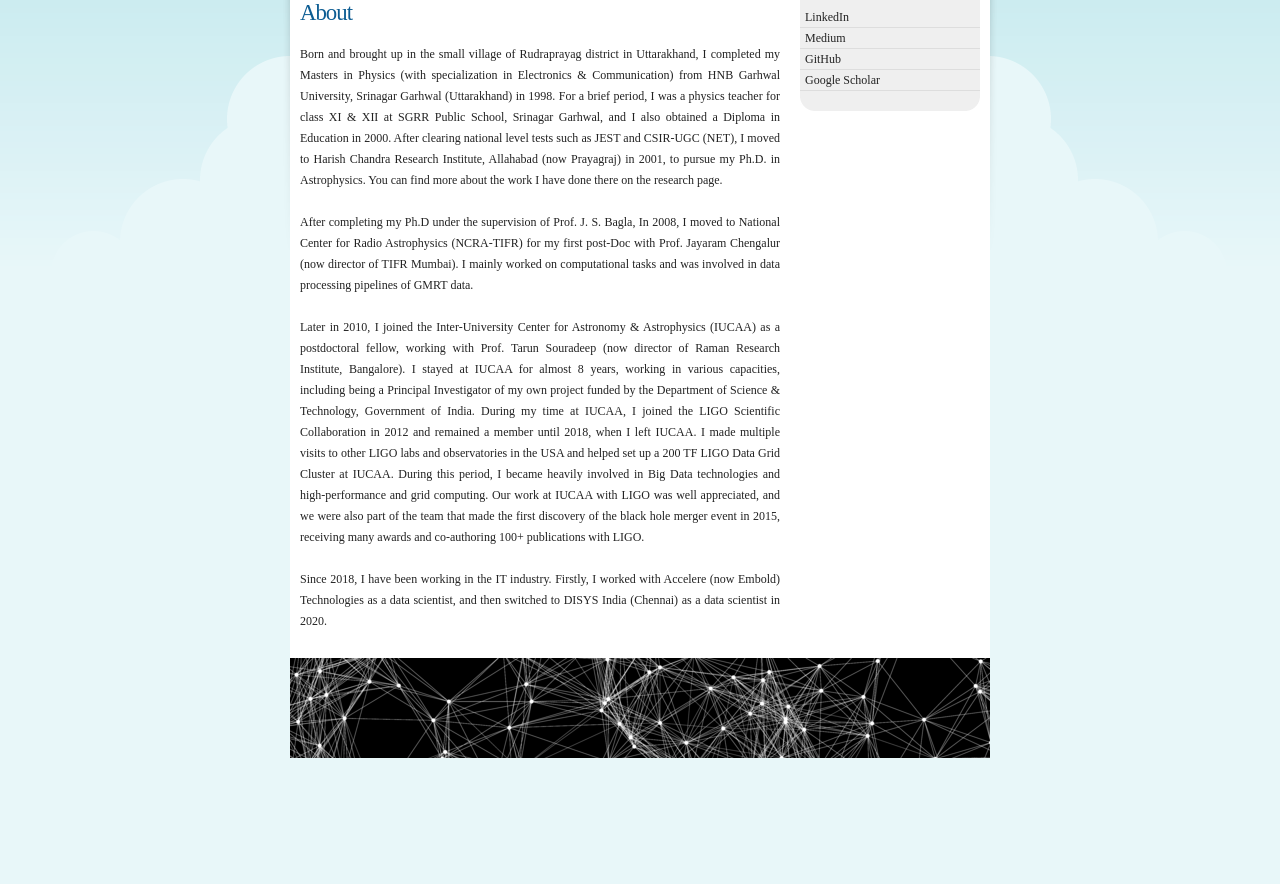
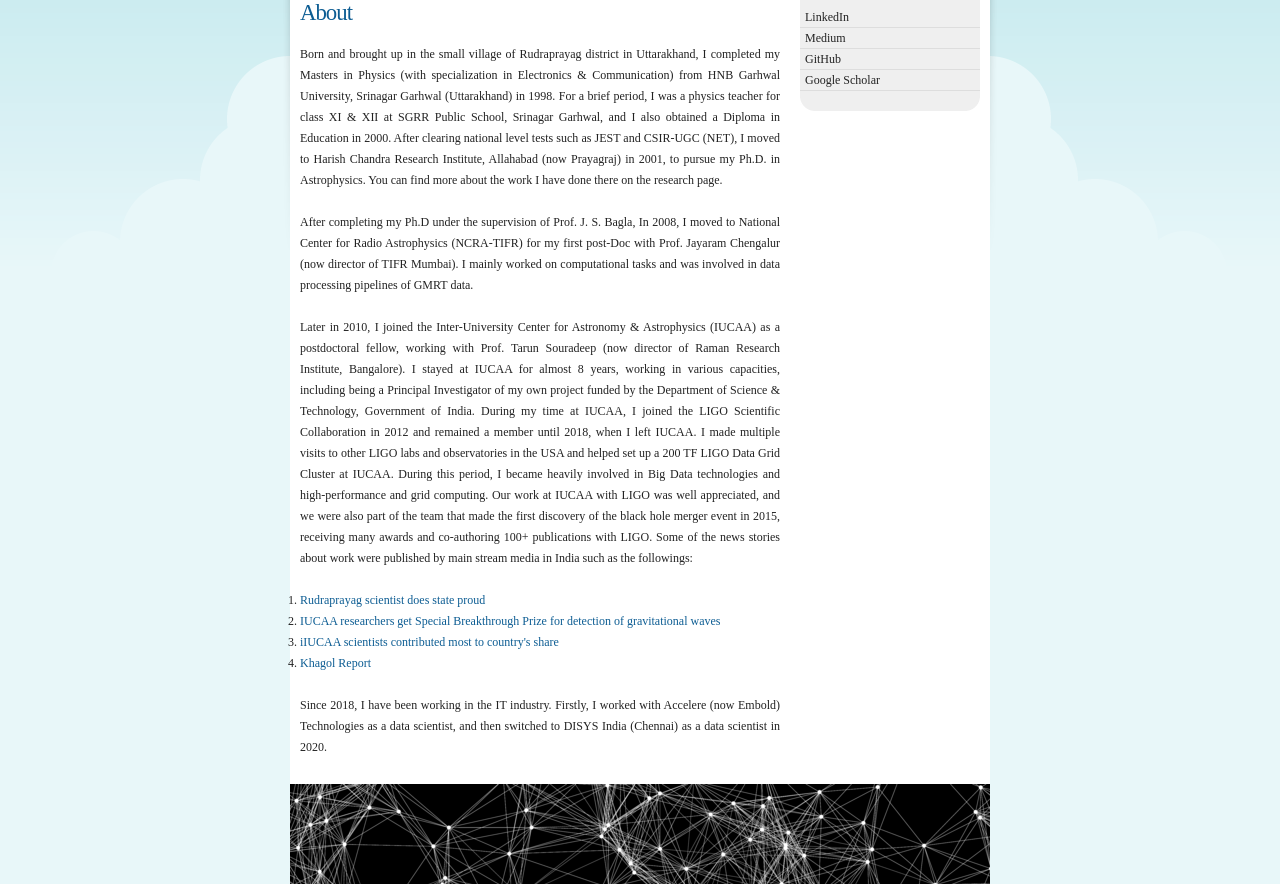
Before and after one commit to jayanti-prasad/jayanti-prasad.github.io, a plain HTML site: page about.html in a window 1280 px wide. Shown: the part 178-1062 px from the top of the page. Before the commit the page ends 936 px from the top, so only its background shows below. Drawn offline with Linux system fonts and the light colour scheme.

```diff
--- a/about.html
+++ b/about.html
@@ -59,8 +59,19 @@
   when I left IUCAA. I made multiple visits to other LIGO labs and observatories in the USA and helped set up a 200 TF LIGO Data Grid
   Cluster at IUCAA. During this period, I became heavily involved in Big Data technologies and high-performance and grid computing.
   Our work at IUCAA with LIGO was well appreciated, and we were also part of the team that made the first discovery of the black hole
-  merger event in 2015, receiving many awards and co-authoring 100+ publications with LIGO.
+  merger event in 2015, receiving many awards and co-authoring 100+ publications with LIGO. Some of the news stories about
+work were published by main stream media in India such as the followings:
+<ol>
+
+<li><a href="https://www.tribuneindia.com/news/archive/features/rudraprayag-scientist-does-state-proud-202022" target="dynamic"> Rudraprayag scientist does state proud</a> </li>
+<li><a href="https://indianexpress.com/article/india/iucaa-researchers-get-special-breakthrough-prize-for-detection-of-gravitational-waves-4410664/" target="dynamic">IUCAA researchers get Special Breakthrough Prize for detection of gravitational waves </a> </li>
+<li><a href="https://timesofindia.indiatimes.com/city/pune/iucaa-scientists-contributed-most-to-countrys-share/articleshow/61113531.cms" target="dynamic"> iIUCAA scientists contributed most to country's share</a> </li>
+<li><a href="http://publication.iucaa.in/index.php/khagol/article/viewFile/174/155" target="dynamic">Khagol Report</a></li>
+</ol>
 </p>
+
+
+
 <p>
   Since 2018, I have been working in the IT industry. Firstly, I worked with Accelere (now Embold) Technologies as a data scientist,
   and then switched to DISYS India (Chennai) as a data scientist in 2020.
```
